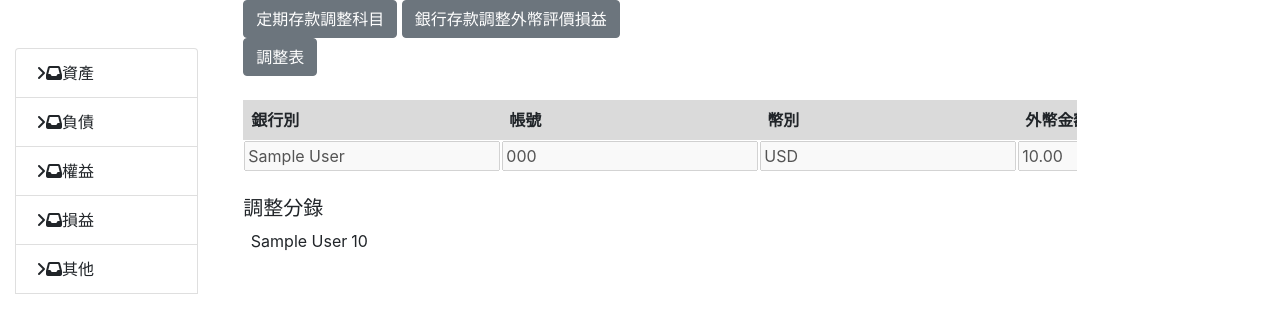
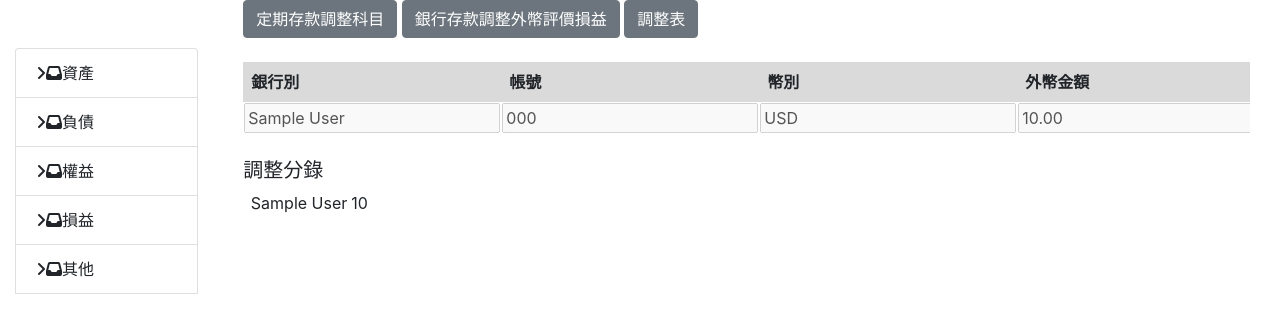
Before and after one commit to QL1115/marketing_and_production_system, a Django app: page /accountingsystem/companies/1/projects/1/accounts/1/adjust_acc in a window 1280 px wide. Shown: the part 56-389 px from the top of the page. Run offline with Django 3.2, Linux system fonts and the light colour scheme; tables that the repository leaves empty hold one stand-in row (values such as "Sample post"); some libraries are stand-ins or nearby versions.

Commit message:
補commit

```diff
--- a/templates/adjust_page.html
+++ b/templates/adjust_page.html
@@ -196,7 +196,7 @@
         {#    調整分錄總表    #}
 
         <div class="col-10">
-            <div id="content_layout" class="col-10">
+            <div id="content_layout" class="col-12">
                 <div id=cashAdjustLayout>
                     <div class="row">
                         <div id="cashAdjustBtnGroup" class="col-6" aria-label="Basic example">
```
